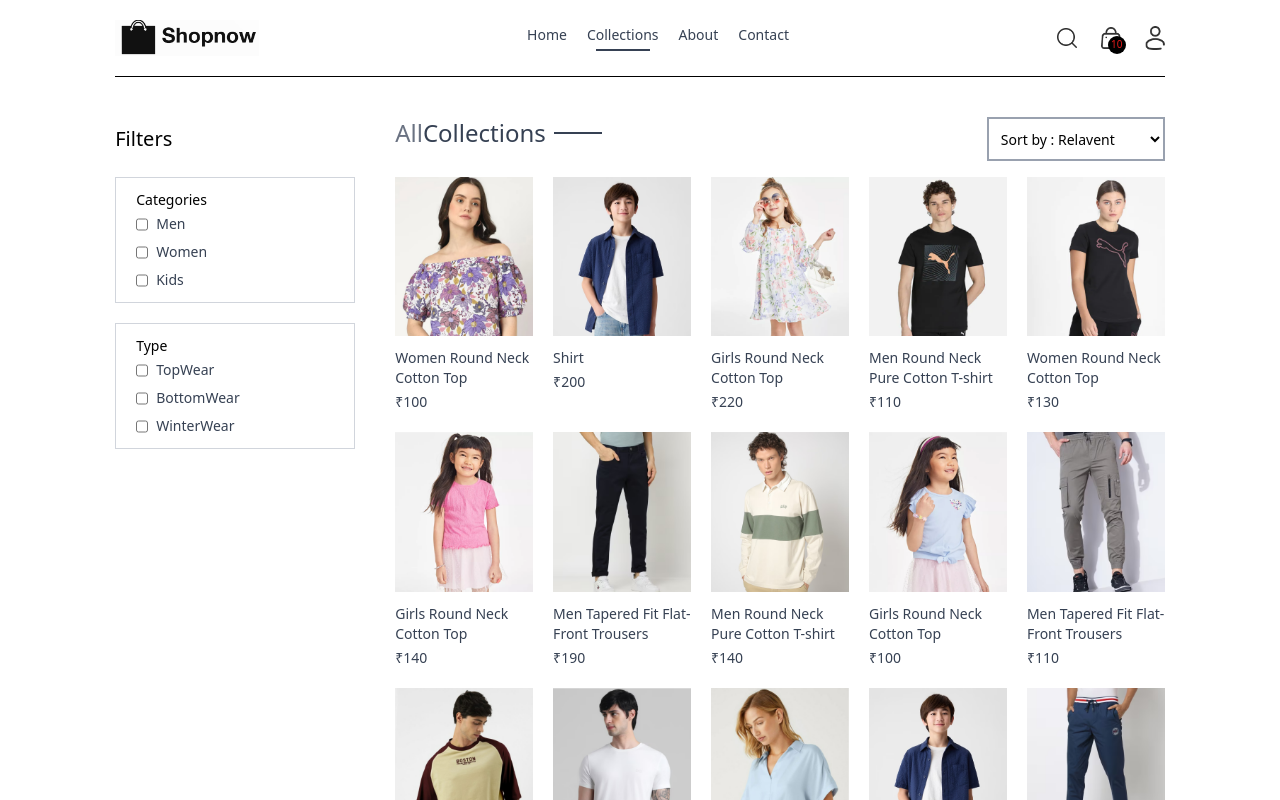
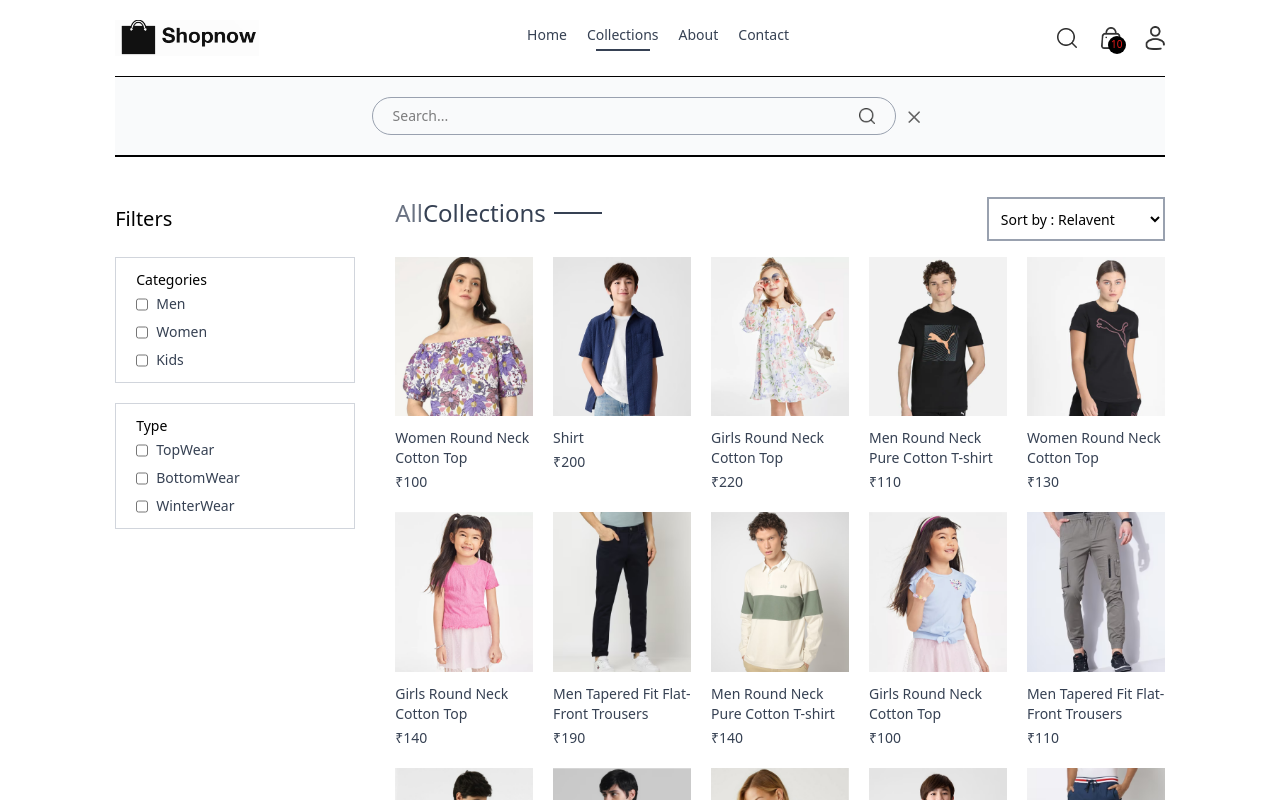
Before and after one commit to PratikParida2/E-Commerce-Project, a React (Vite) app: page /collection in a window 1280 px wide. Both pictures are taken after a click on the picture 1066 px from the left and 38 px from the top of the page. Shown: the top 800 px of the page. Built offline with nearby package versions, Linux system fonts and the light colour scheme.

Commit message:
Search Bar Is End

```diff
--- a/src/App.jsx
+++ b/src/App.jsx
@@ -11,10 +11,12 @@
 import Product from './pages/Product';
 import NavBar from './components/NavBar';
 import Footer from './components/Footer';
+import SearchBar from './components/SearchBar';
 const App = () => {
   return (
     <div className='px-4 sm:px-[5vw] md:px-[7vw] lg:px-[9vw]'>
       <NavBar/>
+      <SearchBar/>
       <Routes>
         <Route path='/' element={<Home/>} />
         <Route path='/collection' element={<Collection/>}/>
--- a/src/components/BestSeller.jsx
+++ b/src/components/BestSeller.jsx
@@ -5,7 +5,7 @@
 import ShowProduct from './ShowProduct';
 const BestSeller = () => {
     const {products}=useContext(ShopContext);
-    console.log(products);
+
   return (
     <div className='my-10'>
             <div className='text-center py-8 text-3xl'>
--- a/src/components/LatexCollection.jsx
+++ b/src/components/LatexCollection.jsx
@@ -4,7 +4,6 @@
 import ShowProduct from './ShowProduct';
 const LatexCollection = () => {
     const products=useContext(ShopContext);
-    console.log(products.products)
   return (
     <div className='my-10'>
       <div className='text-center py-8 text-3xl'>
--- a/src/components/NavBar.jsx
+++ b/src/components/NavBar.jsx
@@ -1,8 +1,11 @@
-import React, { useState } from 'react'
+import React, { useContext, useState } from 'react'
 import { assets } from '../assets/frontend_assets/assets'
 import {NavLink,Link} from 'react-router-dom'
+import { ShopContext } from '../context/ShopContext';
+
 const NavBar = () => {
   const [visible,setVisible]=useState(false);
+  const {showSearch,setShowSearch}=useContext(ShopContext);
   return (
     <div className='flex items-center justify-between py-5 font-medium '>
       <Link to={'/'}><img src={assets.logo} alt="logo" className='w-36' /></Link>
@@ -28,7 +31,7 @@
         </NavLink>
       </ul>
       <div className='flex items-center gap-6'>
-        <img src={assets.search_icon} className='cursor-pointer w-5' alt="" />
+        <img onClick={()=>setShowSearch(!showSearch)} src={assets.search_icon} className='cursor-pointer w-5' alt="" />
 
         <Link to='/cart' className='relative'>
             <img src={assets.cart_icon} className='w-5 min-w-5' alt="" />
--- /dev/null
+++ b/src/components/SearchBar.jsx
@@ -0,0 +1,23 @@
+import React, { useContext, useEffect } from 'react'
+import { ShopContext } from '../context/ShopContext'
+import { assets } from '../assets/frontend_assets/assets';
+import { useLocation } from 'react-router';
+
+const SearchBar = () => {
+    const {showSearch,setShowSearch,search,setSearch}=useContext(ShopContext);
+    const location=useLocation();
+
+    location.pathname==='/collection'?setShowSearch(showSearch):setShowSearch(false);
+
+  return showSearch?(
+    <div className='border-t border-b bg-gray-50 text-center'>
+        <div className='inline-flex items-center justify-center border border-gray-400 px-5 py-2 my-5 mx-3 rounded-full w-3/4 sm:w-1/2'>
+            <input value={search} onChange={(e)=>setSearch(e.target.value)} type="text"  placeholder='Search...' className='flex-1 outline-none bg-inherit text-sm  '/>
+            <img  className='w-4 cursor-pointer' src={assets.search_icon} alt="" />
+        </div>
+        <img onClick={()=>setShowSearch(!showSearch)} className='inline w-3  cursor-pointer' src={assets.cross_icon} alt="" />
+    </div>
+  ):null
+}
+
+export default SearchBar
--- a/src/context/ShopContext.jsx
+++ b/src/context/ShopContext.jsx
@@ -1,12 +1,15 @@
-import { createContext } from "react";
+import { createContext, useState } from "react";
 import { products } from "../assets/frontend_assets/assets";
 export const ShopContext=createContext();
 const ShopContextProvider=(props)=>
 {
+
     const currency='₹';
     const deliveryCharge=10;
+    const[showSearch,setShowSearch]=useState(false);
+    const[search,setSearch]=useState('');
     const value={
-        products,currency,deliveryCharge
+        products,currency,deliveryCharge,showSearch,setShowSearch,search,setSearch
     }
     return (
         <ShopContext.Provider value={value}>
--- a/src/pages/Collection.jsx
+++ b/src/pages/Collection.jsx
@@ -5,8 +5,9 @@
 import { Link } from 'react-router';
 import { assets } from '../assets/frontend_assets/assets';
 import Title from '../components/Title';
+import SearchBar from '../components/SearchBar';
 const Collection = () => {
-  const {products}=useContext(ShopContext);
+  const {products,search,showSearch}=useContext(ShopContext);
   const [filterProduct,setFilterProduct]=useState([]);
   const [showFilter,setShowFilter]=useState(false);
   const [category,setCategory]=useState([]);
@@ -36,6 +37,10 @@
     const applyFilter=()=>
     {
       let productCopy=products.slice();
+      if(search.length>0 && showSearch)
+      {
+        productCopy=productCopy.filter((item)=>item.name.toLowerCase().includes(search.toLowerCase()));
+      }
       if(category.length>0)
       productCopy=productCopy.filter((item)=>category.includes(item.category));
       if(subCategory.length>0)
@@ -74,7 +79,7 @@
 
   useMemo(()=>{
     applyFilter();
-  },[category,subCategory])
+  },[category,subCategory,search,showSearch])
   return (
     <div className='flex flex-col sm:flex-row gap-1 sm:gap-10 pt-10 border-t'>
       {/* Filter Section */}
```
